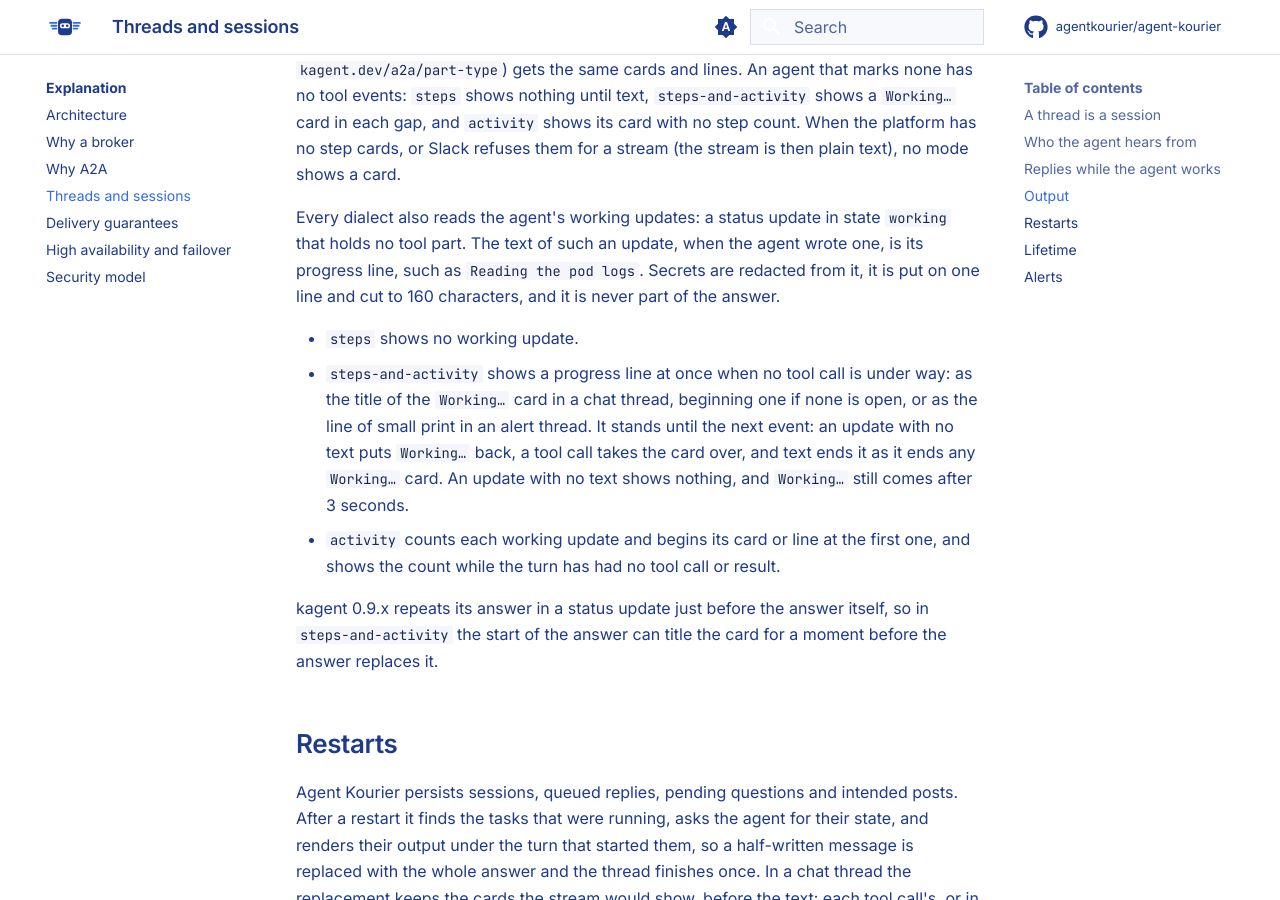
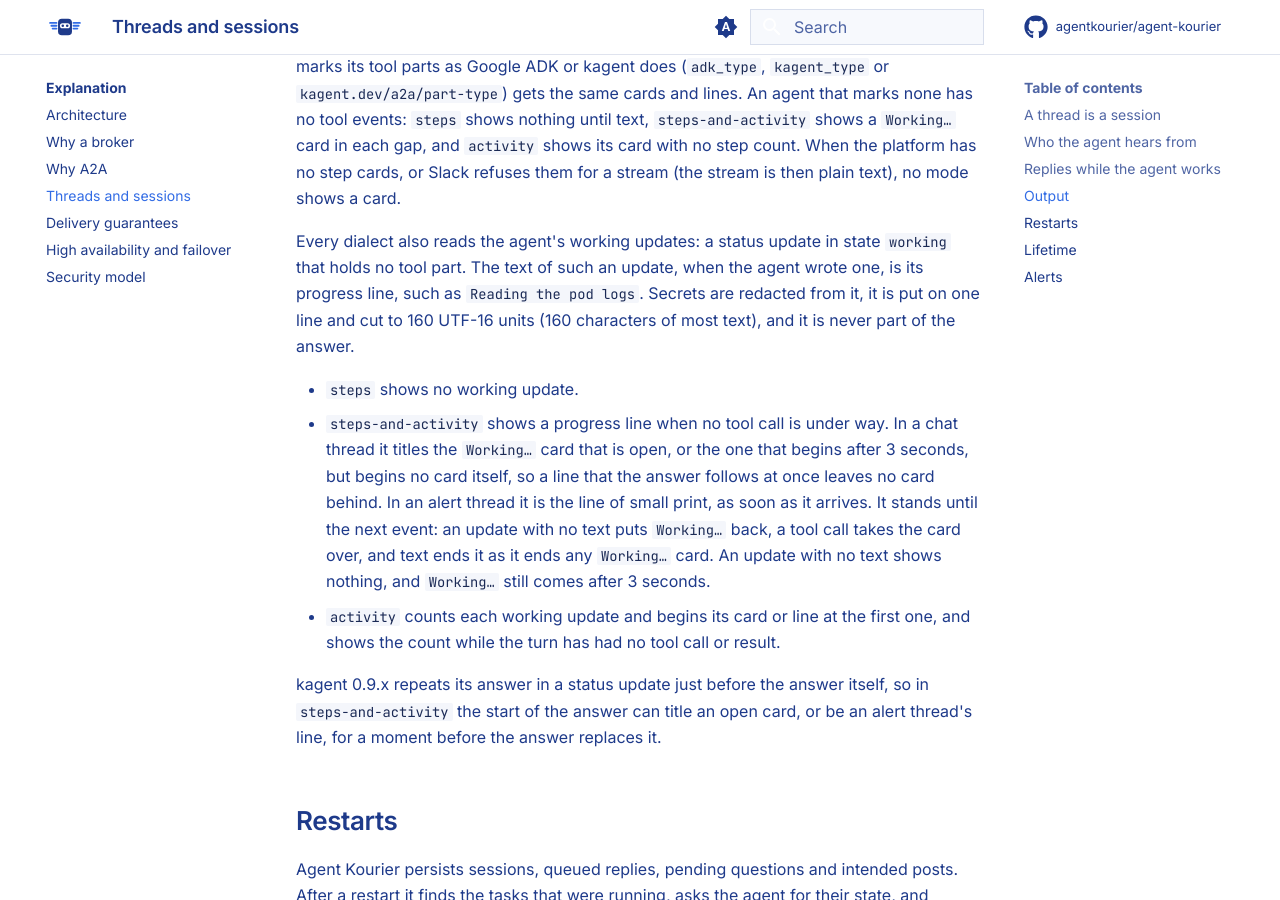
Before and after one commit to agentkourier/agent-kourier, an MkDocs documentation site: the page built from docs/explanation/threads-and-sessions.md, in a window 1280 px wide and 900 px high, scrolled down 4797 px. Built offline with MkDocs 1.6.1 and Material for MkDocs 9.7.7, drawn with Linux system fonts in a browser that asks for light colours; comment, search, counter and statistics services are not loaded; some of the changed text lies outside the part shown.

Commit message:
fix(render): let a progress line title a Working… card but begin none
kagent 0.9.x repeats its answer in a working update just before the text, so a card
begun for that line was ended by the text and stayed in the stream on every turn. A
line now titles the open card or the one the delay begins; the update path still shows
it at once. A working update whose message is not the agent's is progress even if it
holds a tool part, since that part is not read.

Refs #55

```diff
--- a/docs/explanation/threads-and-sessions.md
+++ b/docs/explanation/threads-and-sessions.md
@@ -76,7 +76,7 @@ step. It is one of three values:
 | `progress` | Chat thread | Alert thread |
 |---|---|---|
 | `steps` | A card for each tool call. | The line for the latest tool call. |
-| `steps-and-activity` (the default) | The same, and when 3 seconds pass with no new text and no tool call under way, a card titled `Working…` begins. The next tool call takes that card over, so it carries the tool's name and arguments from then on; text instead retitles it `Wrote the answer`, and a tool call after that text retitles it `Wrote an update`. The agent's own progress line, when it sends one, titles the card at once. | The same, and `Working…` as a line of small print once 3 seconds pass with nothing new, in place of the line of a call that returned, until the next text or tool call. The agent's progress line takes the place of `Working…`, at once. |
+| `steps-and-activity` (the default) | The same, and when 3 seconds pass with no new text and no tool call under way, a card titled `Working…` begins. The next tool call takes that card over, so it carries the tool's name and arguments from then on; text instead retitles it `Wrote the answer`, and a tool call after that text retitles it `Wrote an update`. The agent's own progress line, when it sends one, titles the card while it is open. | The same, and `Working…` as a line of small print once 3 seconds pass with nothing new, in place of the line of a call that returned, until the next text or tool call. The agent's progress line takes the place of `Working…`, as soon as it arrives. |
 | `activity` | One card for the whole wait, begun at the first tool call or result or working update, or after 3 seconds, and only before any text. Its title counts the tool calls that have a result, such as `Working… 12 steps, 3 failed`, or, while there has been none, the working updates, such as `Working… 5 updates`. At the first text it becomes `Worked`, with `Took 3 min 26 s, 16 steps (7 failed)`. | One line, `Working… (2 min, 12 steps, 3 failed)`, or `Working… (2 min, 5 updates)`, until the first text. |
 
 The `activity` mode never shows a tool's name or arguments, or the agent's progress line, in the reply's cards and lines; a
@@ -134,18 +134,20 @@ and `activity` shows its card with no step count. When the platform has no step
 
 Every dialect also reads the agent's working updates: a status update in state `working` that holds no tool part. The
 text of such an update, when the agent wrote one, is its progress line, such as `Reading the pod logs`. Secrets are
-redacted from it, it is put on one line and cut to 160 characters, and it is never part of the answer.
+redacted from it, it is put on one line and cut to 160 UTF-16 units (160 characters of most text), and it is never part
+of the answer.
 
 - `steps` shows no working update.
-- `steps-and-activity` shows a progress line at once when no tool call is under way: as the title of the `Working…` card
-  in a chat thread, beginning one if none is open, or as the line of small print in an alert thread. It stands until the
-  next event: an update with no text puts `Working…` back, a tool call takes the card over, and text ends it as it ends
-  any `Working…` card. An update with no text shows nothing, and `Working…` still comes after 3 seconds.
+- `steps-and-activity` shows a progress line when no tool call is under way. In a chat thread it titles the `Working…`
+  card that is open, or the one that begins after 3 seconds, but begins no card itself, so a line that the answer follows
+  at once leaves no card behind. In an alert thread it is the line of small print, as soon as it arrives. It stands until
+  the next event: an update with no text puts `Working…` back, a tool call takes the card over, and text ends it as it
+  ends any `Working…` card. An update with no text shows nothing, and `Working…` still comes after 3 seconds.
 - `activity` counts each working update and begins its card or line at the first one, and shows the count while the
   turn has had no tool call or result.
 
 kagent 0.9.x repeats its answer in a status update just before the answer itself, so in `steps-and-activity` the start of
-the answer can title the card for a moment before the answer replaces it.
+the answer can title an open card, or be an alert thread's line, for a moment before the answer replaces it.
 
 ## Restarts
 
```
Also changed, not shown: docs/how-to/upgrade.md (+5 -5 lines), docs/reference/agent-contract.md (+4 -3 lines), docs/reference/binding.md (+1 -1 lines), spec.md (+14 -8 lines), 6 other files.
